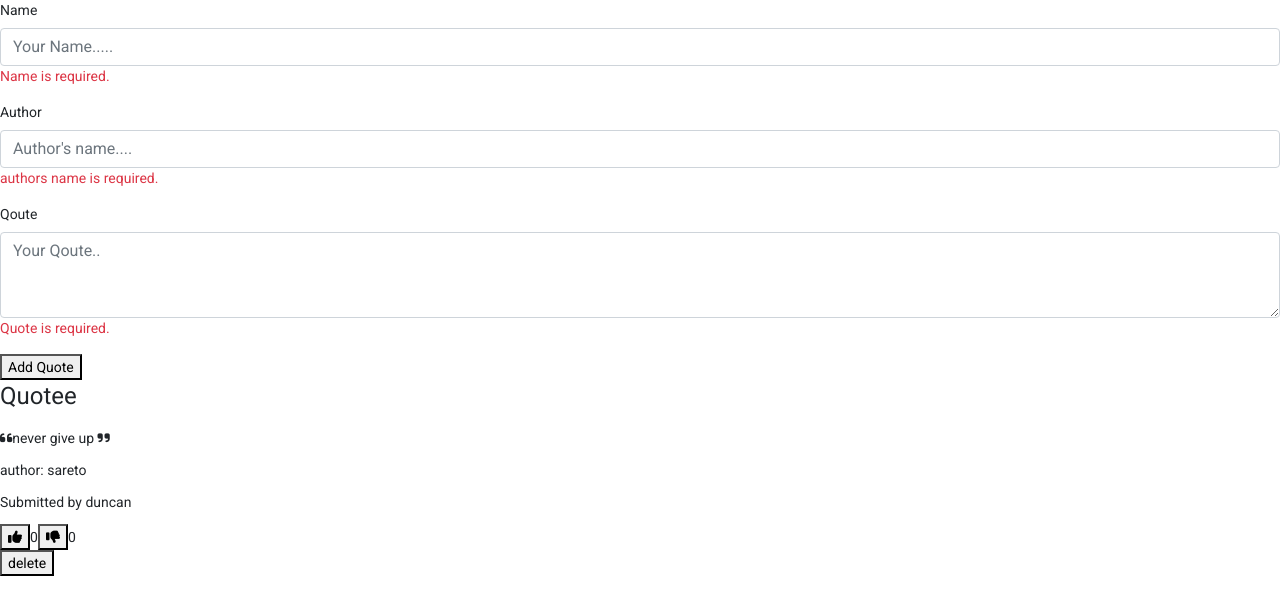
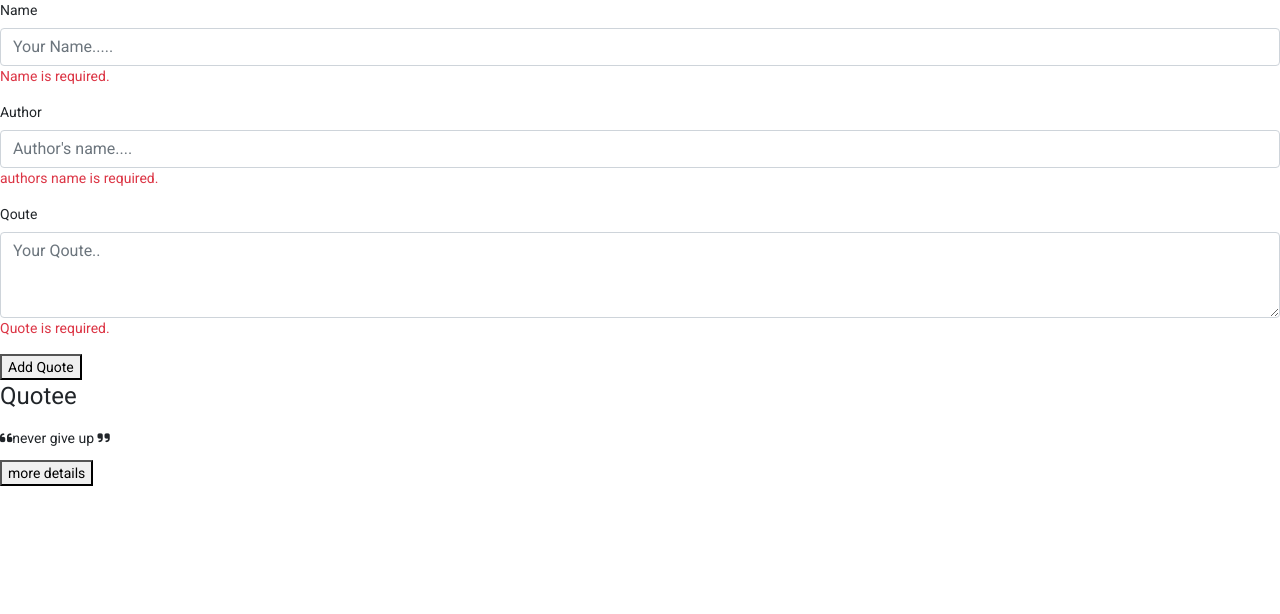
Before and after one commit to saretoduncan/Quote-app-, an Angular app: page / in a window 1280 px wide. Shown: the top 614 px of the page. Built offline with nearby package versions, Linux system fonts and the light colour scheme.

Commit message:
add toggle effecct to more details button

```diff
--- a/src/app/custom-class/model-class.ts
+++ b/src/app/custom-class/model-class.ts
@@ -1,7 +1,10 @@
 export class ModelClass {
+  showDetails: boolean;
   constructor(
     public userName: string,
     public quote: string,
     public author: string
-  ) {}
+  ) {
+    this.showDetails = false;
+  }
 }
--- a/src/app/quotes-gen/quotes-gen.component.html
+++ b/src/app/quotes-gen/quotes-gen.component.html
@@ -7,5 +7,8 @@
       <i class="fa fa-quote-right"></i>
     </p>
   </div>
-  <app-quote-details [Qoute]="Quote" (deleted)="del($event,i)"></app-quote-details>
+  <div>
+    <button (click)="showDetails(i)">more details</button>
+  </div>
+  <app-quote-details *ngIf="Quote.showDetails" [Qoute]="Quote" (deleted)="del($event,i)"></app-quote-details>
 </div>
--- a/src/app/quotes-gen/quotes-gen.component.ts
+++ b/src/app/quotes-gen/quotes-gen.component.ts
@@ -29,4 +29,8 @@ export class QuotesGenComponent implements OnInit {
       if (confirmDelete) this.quoteGenerator.splice(index, 1);
     }
   }
+  showDetails(index: number) {
+    this.quoteGenerator[index].showDetails = !this.quoteGenerator[index]
+      .showDetails;
+  }
 }
```
